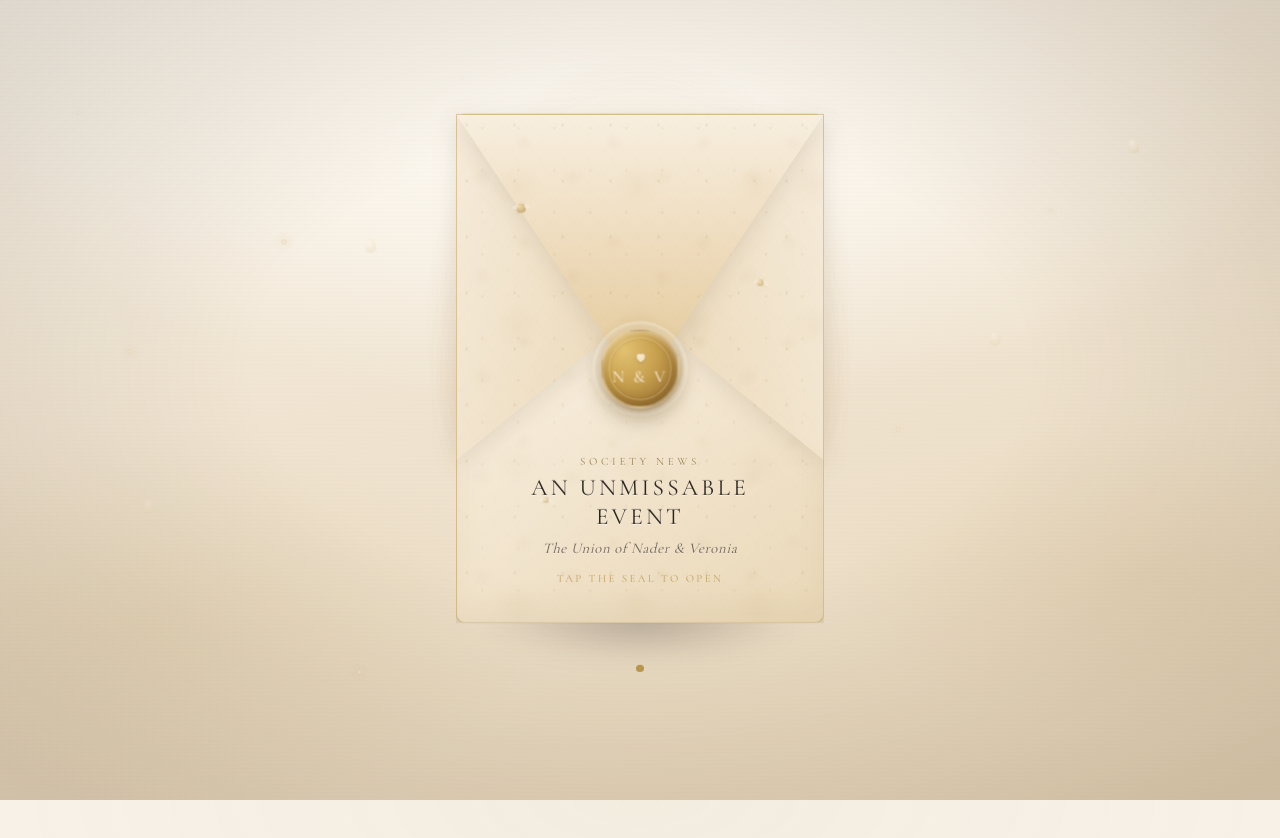
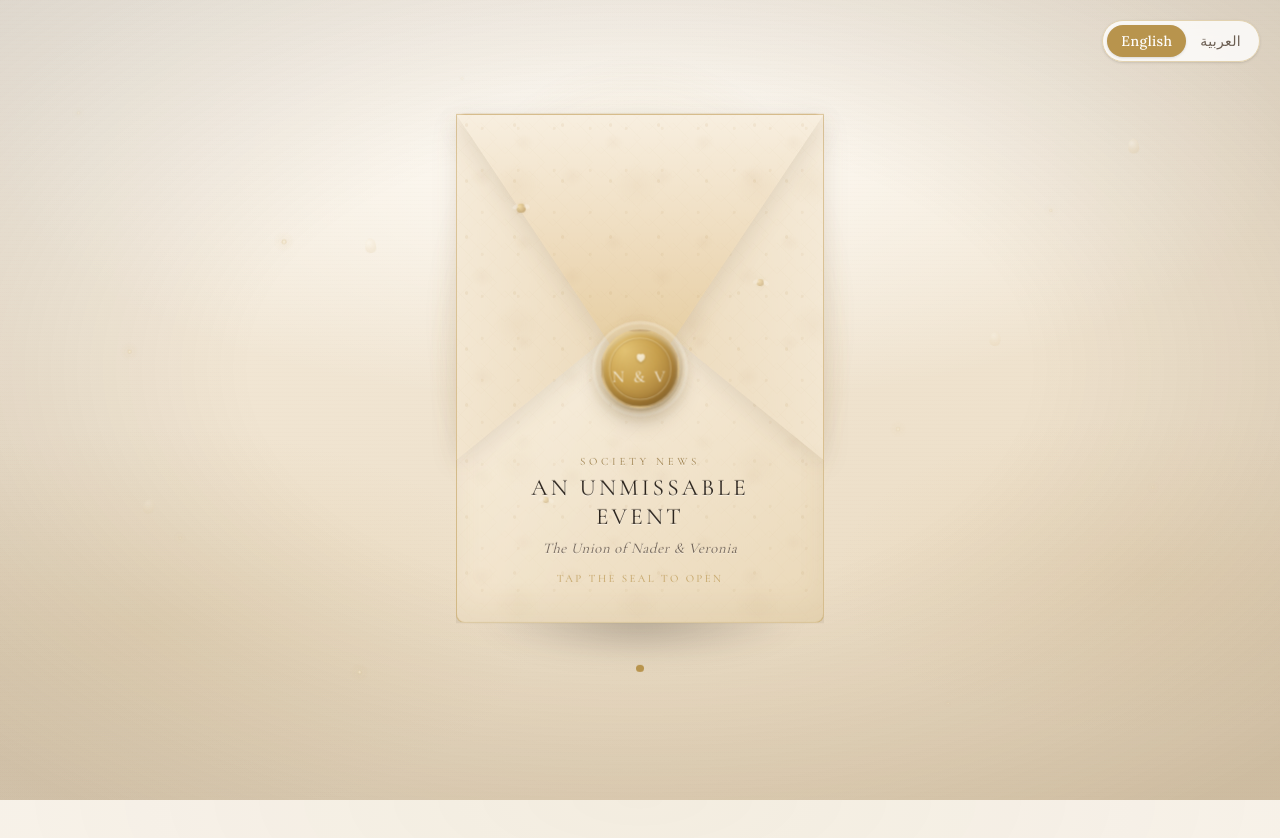
Before and after one commit to NaderNabil1/Invitation, a Next.js app: page / in a window 1280 px wide. Shown: the top 838 px of the page. Built offline with nearby package versions, Linux system fonts and the light colour scheme.

Commit message:
language

```diff
--- a/components/InvitationApp.tsx
+++ b/components/InvitationApp.tsx
@@ -86,6 +86,7 @@ export default function InvitationApp() {
       {!opened ? (
         <InvitationEnvelope
           language={language}
+          onLanguageChange={persistLanguage}
           onOpened={() => setOpened(true)}
         />
       ) : null}
--- a/components/InvitationEnvelope.tsx
+++ b/components/InvitationEnvelope.tsx
@@ -1,10 +1,12 @@
 "use client";
 
 import { useState, useSyncExternalStore, type CSSProperties } from "react";
+import LanguageToggle from "@/components/LanguageToggle";
 import { invitation, type Language } from "@/data/invitation";
 
 type InvitationEnvelopeProps = {
   language: Language;
+  onLanguageChange: (language: Language) => void;
   onOpened: () => void;
 };
 
@@ -88,6 +90,7 @@ function WaxRose() {
 
 export default function InvitationEnvelope({
   language,
+  onLanguageChange,
   onOpened,
 }: InvitationEnvelopeProps) {
   const [phase, setPhase] = useState<"idle" | "opening" | "exiting">("idle");
@@ -132,6 +135,14 @@ export default function InvitationEnvelope({
       <div className="envelope-overlay__wash" aria-hidden="true" />
       <div className="envelope-overlay__glow" aria-hidden="true" />
       <div className="envelope-overlay__vignette" aria-hidden="true" />
+
+      <div
+        className={`absolute top-4 end-4 z-20 transition-opacity duration-500 sm:top-5 sm:end-5 ${
+          isOpening ? "pointer-events-none opacity-0" : "opacity-100"
+        }`}
+      >
+        <LanguageToggle language={language} onChange={onLanguageChange} />
+      </div>
 
       <div className="envelope-motes" aria-hidden="true">
         {MOTES.map((mote) => (
--- a/data/invitation.ts
+++ b/data/invitation.ts
@@ -212,7 +212,7 @@ export const invitation = {
     },
     acceptTitle: {
       en: "Leave a Blessing",
-      ar: "اتركوا لنا بركة",
+      ar: "اتركوا لنا رسالة تهنئة",
     },
     acceptSubtitle: {
       en: "Share your name and a celebration message for our guestbook.",
```
